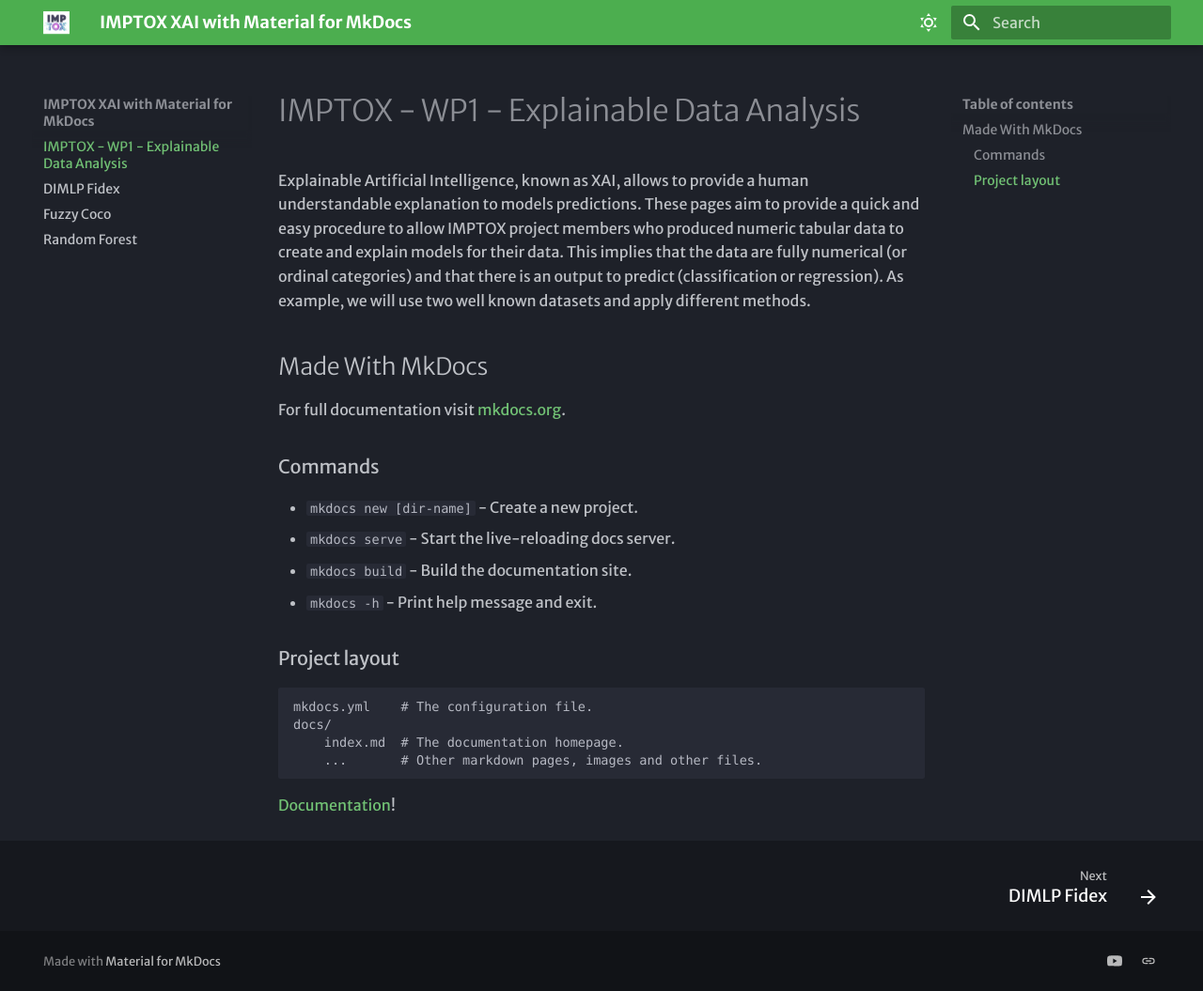
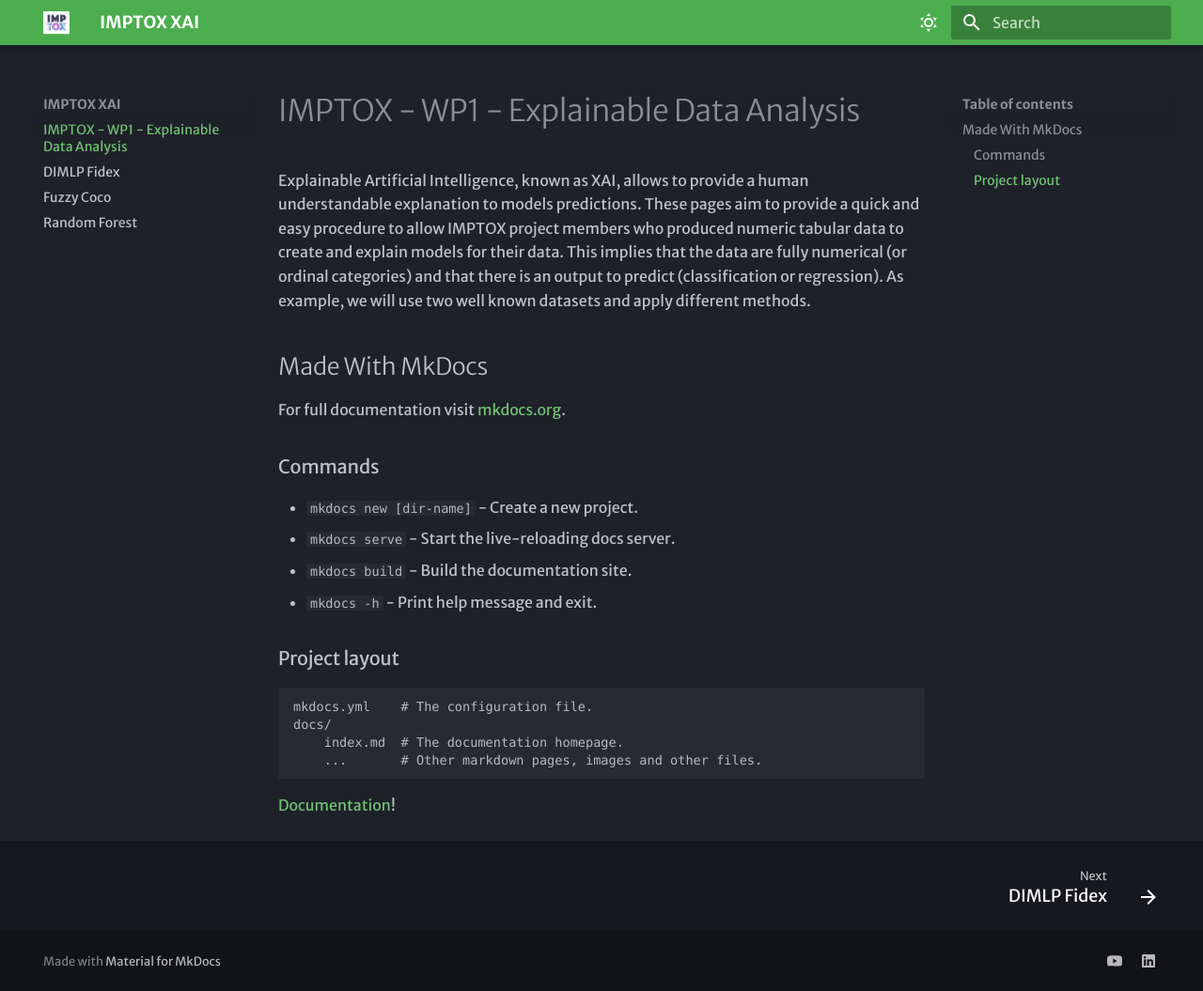
Before and after one commit to ThibaultSchowing/IMPTOX_XAI, an MkDocs documentation site: the page built from docs/index.md, in a window 1280 px wide and 1055 px high. Shown: the whole window at 94% size. Built offline with MkDocs 1.6.1 and Material for MkDocs 9.7.7, drawn with Linux system fonts in a browser that asks for light colours; some web fonts are replaced.

Commit message:
mkdocs simple icon

```diff
--- a/mkdocs.yml
+++ b/mkdocs.yml
@@ -1,4 +1,4 @@
-site_name: IMPTOX XAI with Material for MkDocs
+site_name: IMPTOX XAI
 source: docs
 theme:
   name: material
@@ -51,5 +51,5 @@ extra:
   social:
     - icon: simple/youtube
       link: https://www.youtube.com/@imptoxproject
-    - icon: simple/linkedin
+    - icon: fontawesome/solid/linkedin
       link: https://www.linkedin.com/company/imptox
```
